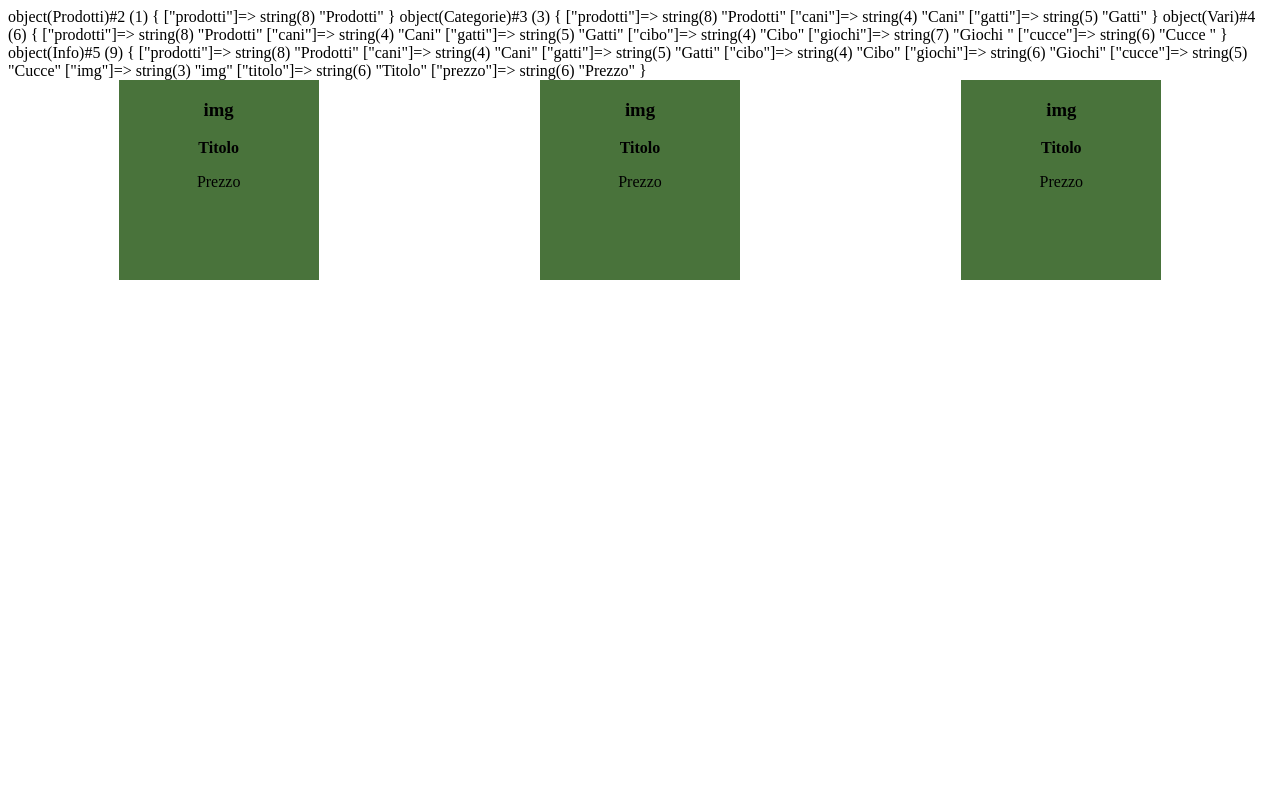
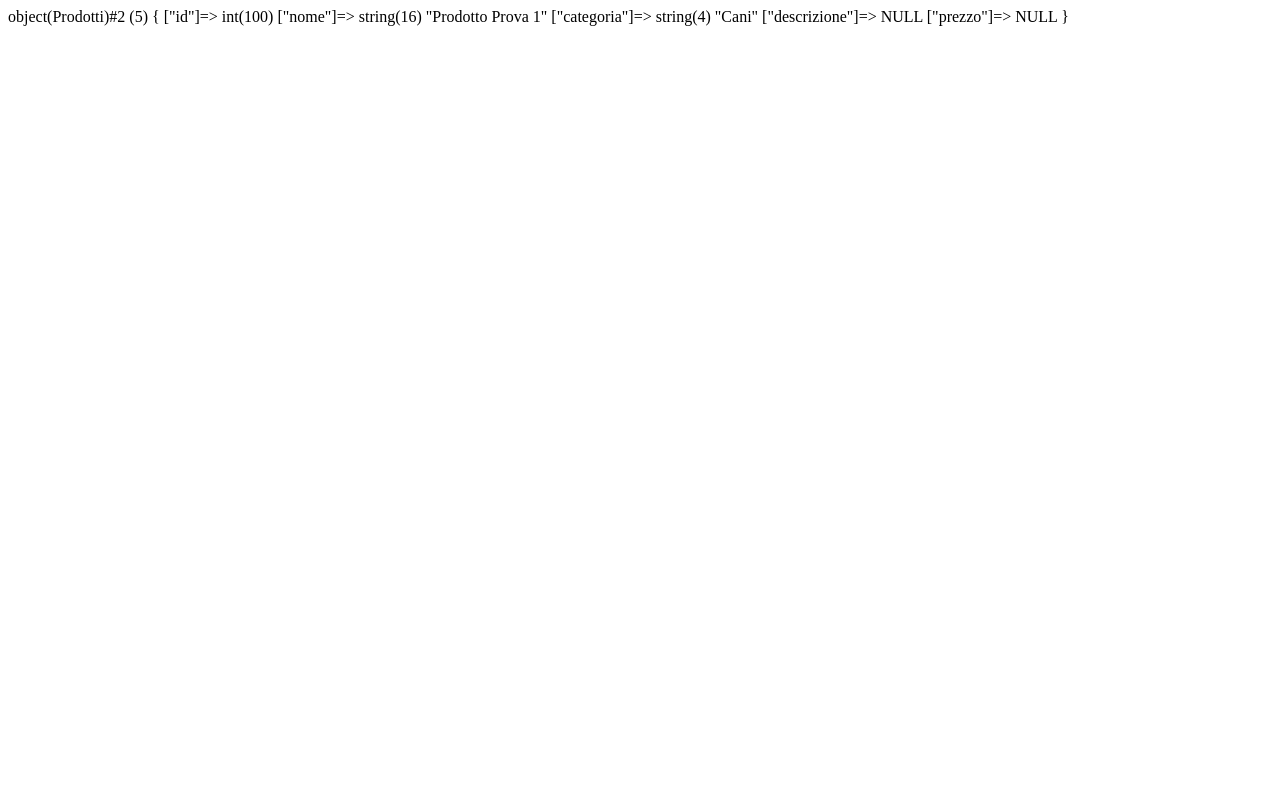
Before and after one commit to FilippoBersan/php-oop-2, a PHP site: page / in a window 1280 px wide. Run offline with PHP 8.4, Linux system fonts and the light colour scheme.

Commit message:
fix: refactor 1

```diff
--- /dev/null
+++ b/Models/Prodotti.php
@@ -0,0 +1,74 @@
+<?php
+
+
+class Prodotti{
+
+  public $id;
+  public $nome;
+public $categoria;
+ public $descrizione;
+  public $prezzo;
+
+  function __construct($_id,$_nome,$_categoria)
+  {
+   $this->set_id($_id);
+   $this->set_nome($_nome);
+   $this->set_categoria($_categoria);
+  }
+
+
+  // GETTERS
+
+
+  public function get_id(){
+    return $this->id;
+  }
+
+    public function get_nome(){
+    return $this->nome;
+  }
+
+
+        public function get_categoria(){
+    return $this->categoria;
+  }
+
+      public function get_descrizione(){
+    return $this->descrizione;
+  }
+
+
+        public function get_prezzo(){
+    return $this->prezzo;
+  }
+
+
+    // SETTERS
+
+
+      public function set_id($_id){
+ return $this->id = $_id;
+  }
+
+    public function set_nome($_nome){
+    return $this->nome = $_nome;
+  }
+
+     public function set_categoria($_categoria){
+    return $this->categoria =  $_categoria;
+  }
+
+      public function set_descrizione($_descrizione){
+    return $this->descrizione= $_descrizione ;
+  }
+
+
+
+        public function set_prezzo($_prezzo){
+    return $this->prezzo =  $_prezzo;
+  }
+}
+
+
+
+?>
--- a/index.php
+++ b/index.php
@@ -1,86 +1,16 @@
 <?php
 
-
-class Prodotti{
-  public $prodotti;
-
-  function __construct($_prodotti)
-  {
-    $this->prodotti = $_prodotti;
-  }
-}
+require_once __DIR__  .'/Models/Prodotti.php';
 
 
-class Categorie extends Prodotti{
-  public $cani;
-  public $gatti;
+ $prodotto  = new Prodotti(100,'Prodotto Prova 1','Cani');
 
-  function __construct($prodotti,$_cani,$_gatti)
-  {
-    parent::__construct($prodotti);
-
-        $this->cani = $_cani;
-            $this->gatti = $_gatti;
-  }
-}
-
-class Vari extends Categorie{
-  public $cibo;
-  public $giochi;
-  public $cucce;
-
-  public
-
-  function __construct($prodotti,$_cani,$_gatti,$_cibo,$_giochi,$_cucce)
-  {
-
-    parent::__construct($prodotti,$_cani,$_gatti);
-    $this->cibo = $_cibo;
-      $this->giochi = $_giochi;
-        $this->cucce = $_cucce;
-  }
-
-
-}
-
-class Info extends Vari{
-    public $img;
-  public $titolo;
-   public $prezzo;
-
-   function __construct($_img,$_titolo,$_prezzo, $prodotti,$_cani,$_gatti,$_cibo,$_giochi,$_cucce)
-   {
-
-     parent::__construct($prodotti,$_cani,$_gatti,$_cibo,$_giochi,$_cucce);
-      $this->img= $_img;
-            $this->titolo= $_titolo;
-                  $this->prezzo= $_prezzo;
-   }
-
-}
-
-
-$prodotti= new Prodotti('Prodotti');
-$categorie = new Categorie('Prodotti','Cani','Gatti');
-$vari = new Vari('Prodotti','Cani','Gatti','Cibo','Giochi','Cucce');
-$info = new Info('img','Titolo','Prezzo','Prodotti','Cani','Gatti','Cibo','Giochi','Cucce');
-
-$vari->cibo = 'Cibo';
-$vari->giochi = 'Giochi ';
-$vari->cucce = 'Cucce ';
-
-$info->img = 'img';
-$info->titolo= 'Titolo';
-$info->prezzo = 'Prezzo';
+var_dump($prodotto)
 
 
 
 
 
-
-
-
-var_dump($prodotti,$categorie,$vari,$info);
 ?>
 
 
@@ -90,31 +20,36 @@ var_dump($prodotti,$categorie,$vari,$info);
   <meta charset="UTF-8">
   <meta name="viewport" content="width=device-width, initial-scale=1.0">
   <title>Php Oop 2</title>
+  <!-- css -->
   <link rel="stylesheet" href="style.css">
+    <!-- css -->
+  <!-- font awesome -->
+  <link rel="stylesheet" href="https://cdnjs.cloudflare.com/ajax/libs/font-awesome/6.5.1/css/all.min.css" integrity="sha512-DTOQO9RWCH3ppGqcWaEA1BIZOC6xxalwEsw9c2QQeAIftl+Vegovlnee1c9QX4TctnWMn13TZye+giMm8e2LwA==" crossorigin="anonymous" referrerpolicy="no-referrer" />
+    <!-- font awesome -->
 </head>
 <body>
-  <div class="cont">
+  <!-- <div class="cont">
     <div class="card">
-<h3> <?php echo $info->img ?> </h1>
-  <strong> <?php echo $info->titolo ?></strong>
-  <p>  <?php echo $info->prezzo ?></p>
+<h3> <?php ?> </h1>
+  <strong> <?php ?></strong>
+  <p>  <?php  ?></p>
  </div>
 
     <div class="card">
-<h3> <?php echo $info->img ?> </h1>
-  <strong> <?php echo $info->titolo ?></strong>
-  <p>  <?php echo $info->prezzo ?></p>
+<h3> <?php ?> </h1>
+  <strong> <?php ?></strong>
+  <p>  <?php  ?></p>
  </div>
 
     <div class="card">
-<h3> <?php echo $info->img ?> </h1>
-  <strong> <?php echo $info->titolo ?></strong>
-  <p>  <?php echo $info->prezzo ?></p>
+<h3> <?php  ?> </h1>
+  <strong> <?php  ?></strong>
+  <p>  <?php  ?></p>
  </div>
 
 
 
-  </div>
+  </div> -->
 
 </body>
 </html>
```
Also changed, not shown: Models/Categorie.php (added, +20 -0 lines).
